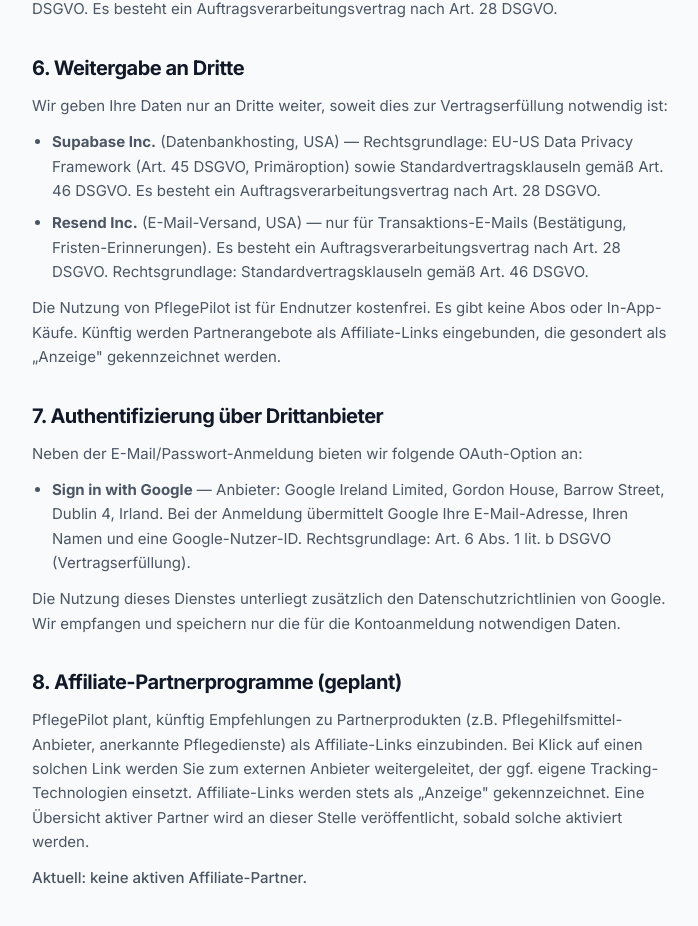
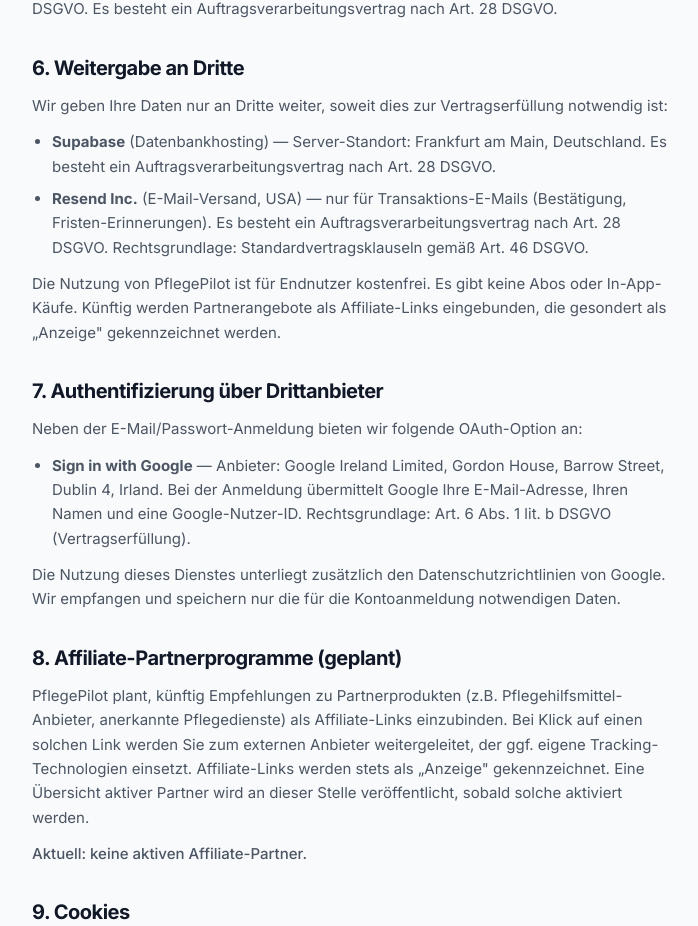
Before and after one commit to Mlange1992/Pflegepilot-web, a Next.js app: page /datenschutz in a window 1280 px wide. Shown: the part 1231-2157 px from the top of the page, without its empty margins (288-986 px from the left). Built offline with nearby package versions, Linux system fonts and the light colour scheme; no server answers.

Commit message:
fix(privacy): Supabase-Region auf Frankfurt vereinheitlichen
User hat im Supabase-Dashboard bestätigt: Projekt läuft in Frankfurt.
- Datenschutz Abschnitt 6: USA + DPF/SCC -> Frankfurt + AVV
- Preise FAQ entsprechend angepasst (überschreibt vorherigen USA-Default)

```diff
--- a/app/datenschutz/page.tsx
+++ b/app/datenschutz/page.tsx
@@ -74,10 +74,9 @@ export default function DatenschutzPage() {
         </p>
         <ul className="list-disc pl-5 space-y-2">
           <li>
-            <strong>Supabase Inc.</strong> (Datenbankhosting, USA) — Rechtsgrundlage:
-            EU-US Data Privacy Framework (Art. 45 DSGVO, Primäroption) sowie
-            Standardvertragsklauseln gemäß Art. 46 DSGVO. Es besteht ein
-            Auftragsverarbeitungsvertrag nach Art. 28 DSGVO.
+            <strong>Supabase</strong> (Datenbankhosting) — Server-Standort:
+            Frankfurt am Main, Deutschland. Es besteht ein Auftragsverarbeitungsvertrag
+            nach Art. 28 DSGVO.
           </li>
           <li>
             <strong>Resend Inc.</strong> (E-Mail-Versand, USA) — nur für Transaktions-E-Mails
--- a/app/preise/page.tsx
+++ b/app/preise/page.tsx
@@ -28,7 +28,7 @@ const FAQ = [
   {
     frage: 'Werden meine Daten gespeichert?',
     antwort:
-      'Der Pflegegrad-Selbsttest läuft lokal auf Ihrem Gerät — ohne Registrierung, ohne Datenspeicherung. Für das Budget-Dashboard können Sie optional einen Account erstellen. Daten werden verschlüsselt gespeichert (Supabase Inc., USA — geschützt durch EU-US Data Privacy Framework und Standardvertragsklauseln gemäß Art. 46 DSGVO). Details siehe Datenschutzerklärung.',
+      'Der Pflegegrad-Selbsttest läuft lokal auf Ihrem Gerät — ohne Registrierung, ohne Datenspeicherung. Für das Budget-Dashboard können Sie optional einen Account erstellen. Alle Daten werden verschlüsselt auf EU-Servern gespeichert (Supabase, Frankfurt am Main).',
   },
   {
     frage: 'Gibt es eine iOS-App?',
```
